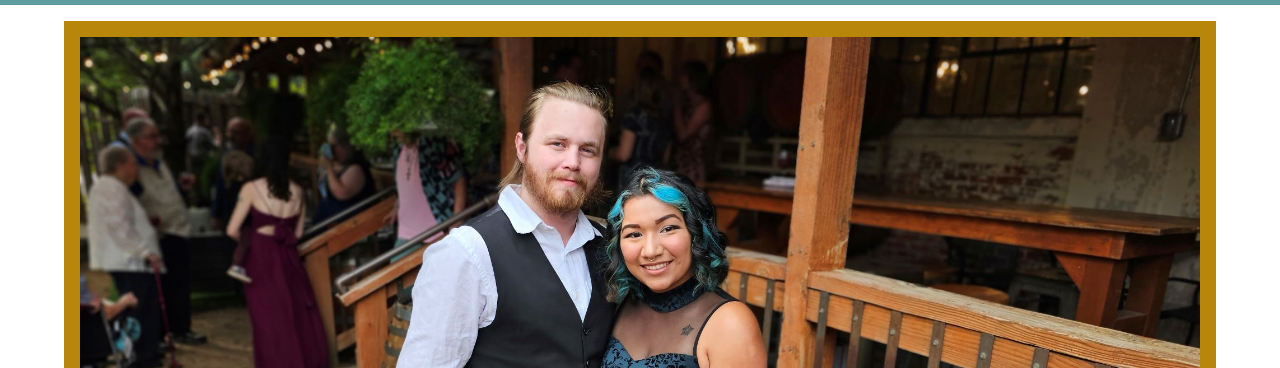
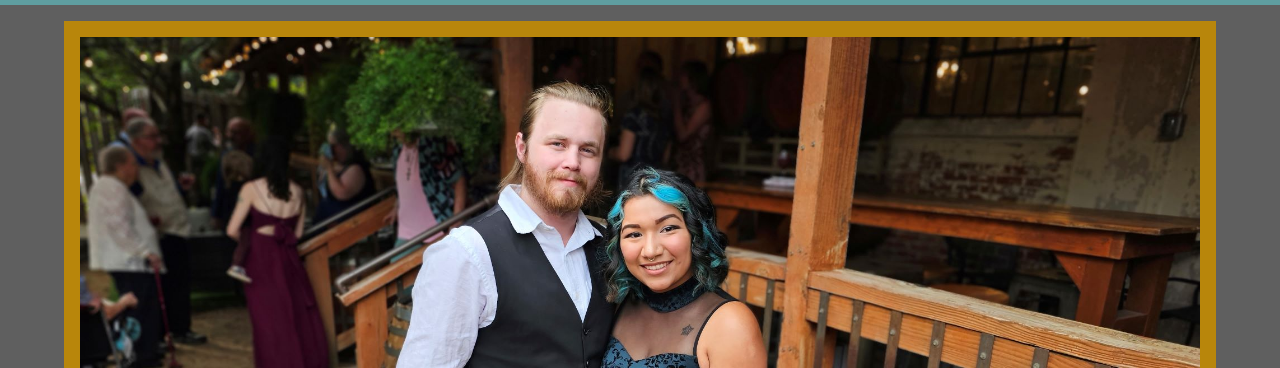
Before and after one commit to R0yalcomet/Portfolio2, a React app: page / in a window 1280 px wide. Shown: the part 70-438 px from the top of the page. Built offline with nearby package versions, Linux system fonts and the light colour scheme.

Commit message:
"minor style changes"

```diff
--- a/src/App/AppLayout.js
+++ b/src/App/AppLayout.js
@@ -3,7 +3,7 @@ import { Outlet, Link } from "react-router-dom";
 
 const AppLayout = () => {
     return (
-        <div>
+        <html>
             <header>
                 <h1>Portfolio - Roy Tisdale</h1>
                 <nav>
@@ -13,7 +13,7 @@ const AppLayout = () => {
                 </nav>
             </header>
             <Outlet/>
-        </div>
+        </html>
     )
 }
 
--- a/src/index.css
+++ b/src/index.css
@@ -42,5 +42,10 @@ section {
     background-size: cover;
     background-position-y: 20%;
     height: 30rem;
-    text-shadow: white .1rem .1rem 1rem;
+    text-shadow: black .1rem .1rem 1rem;
+    color: white;
 }
+
+html {
+    background-color: rgb(95, 95, 95);
+}
```
